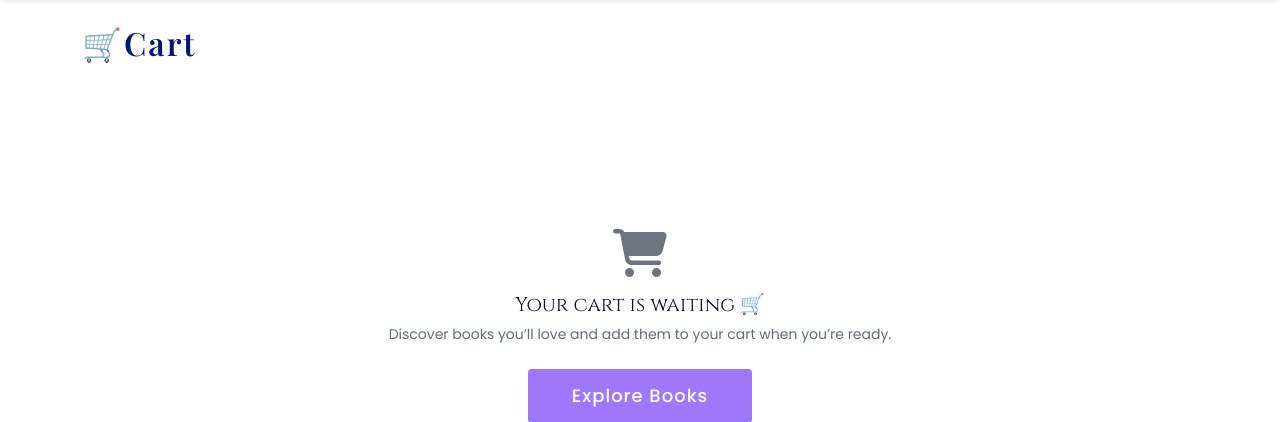
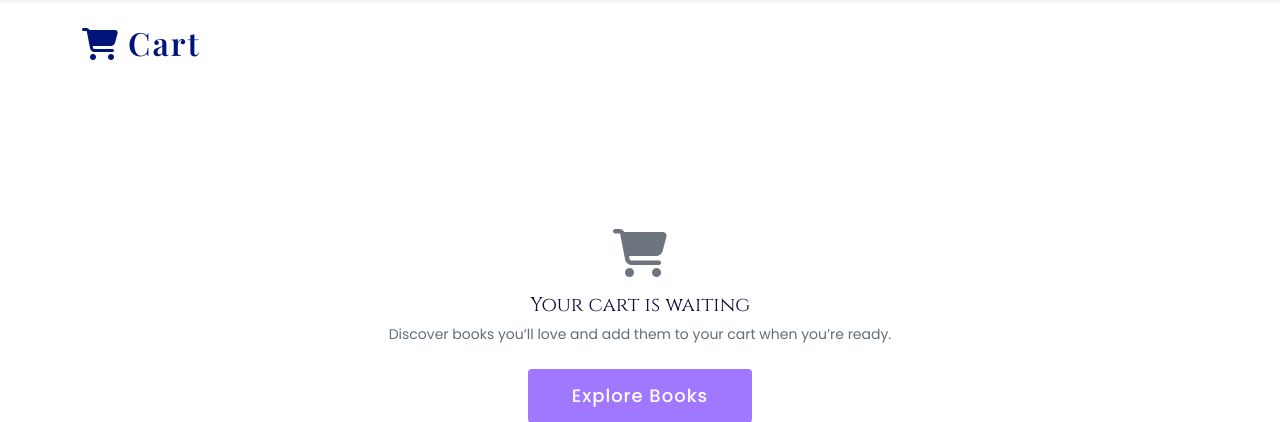
Before and after one commit to anunanda-s20/Book-mini-project, a Django app: template templates/book_app/cart.html in a window 1280 px wide. Shown: the part 90-512 px from the top of the page. Run offline with Django 3.2, Linux system fonts and the light colour scheme; the template is opened without the code that fills it, so the values that code supplies are empty.

Commit message:
ui polish: added consistent icons to cart, checkout, orders and success pages

```diff
--- a/templates/book_app/cart.html
+++ b/templates/book_app/cart.html
@@ -3,7 +3,9 @@
 {% block content %}
 <div class="container mt-4 mb-5">
 
-    <h2 class="mb-4 page-title">🛒Cart</h2>
+    <h2 class="mb-4 page-title">
+        <i class="fas fa-shopping-cart me-2"></i>Cart
+    </h2>
 
     {% if items %}  <!-- Cart has items -->
 
@@ -123,7 +125,7 @@
     <!-- ✅ EMPTY CART UI (ONLY ADDITION) -->
     <div class="cart-empty">
         <i class="fas fa-shopping-cart mb-3"></i>
-        <h5>Your cart is waiting 🛒</h5>
+        <h5>Your cart is waiting </h5>
         <p>Discover books you’ll love and add them to your cart when you’re ready.</p>
         <a href="{% url 'book_list' %}" class="btn btn-outline-primary mt-2">
             Explore books
@@ -186,6 +188,9 @@
     font-size: 15px;
 }
 
+.page-title i {
+    color: #00147a;
+}
 
 
 
--- a/templates/book_app/checkout.html
+++ b/templates/book_app/checkout.html
@@ -5,7 +5,10 @@
 
     {% if cart_items %}
     <!-- SHOW ONLY WHEN CART HAS ITEMS -->
-    <h2 class="text-center mb-2 page-title">🧾Checkout</h2>
+    <h2 class="text-center mb-2 page-title">
+    <i class="fas fa-credit-card me-2"></i>Checkout
+
+    </h2>
     <p class="text-center text-muted mb-4">
         Please review your order before confirming.
     </p>
--- a/templates/book_app/my_orders.html
+++ b/templates/book_app/my_orders.html
@@ -22,7 +22,9 @@
 <div class="container my-5" style="max-width: 900px;">
 
     <!-- Page title -->
-    <h2 class="mb-4 cart-title">🛍️ My Orders</h2>
+    <h2 class="page-title mb-4">
+    <i class="fas fa-box-open me-2"></i> My Orders
+    </h2>
 
     {% if orders %}
         {% for order in orders %}
--- a/templates/book_app/my_profile.html
+++ b/templates/book_app/my_profile.html
@@ -3,7 +3,7 @@
 
 {% block content %}
 <div class="container mt-4 mb-5">
-    <h2 class="profile-title mb-4">
+    <h2 class="profile-title mb-5">
         <i class="fas fa-user me-2"></i>My Profile
     </h2>
 
--- a/templates/book_app/order_success.html
+++ b/templates/book_app/order_success.html
@@ -42,6 +42,7 @@
     font-weight: 600;
     cursor: default;
 }
+
 
 
 
```
